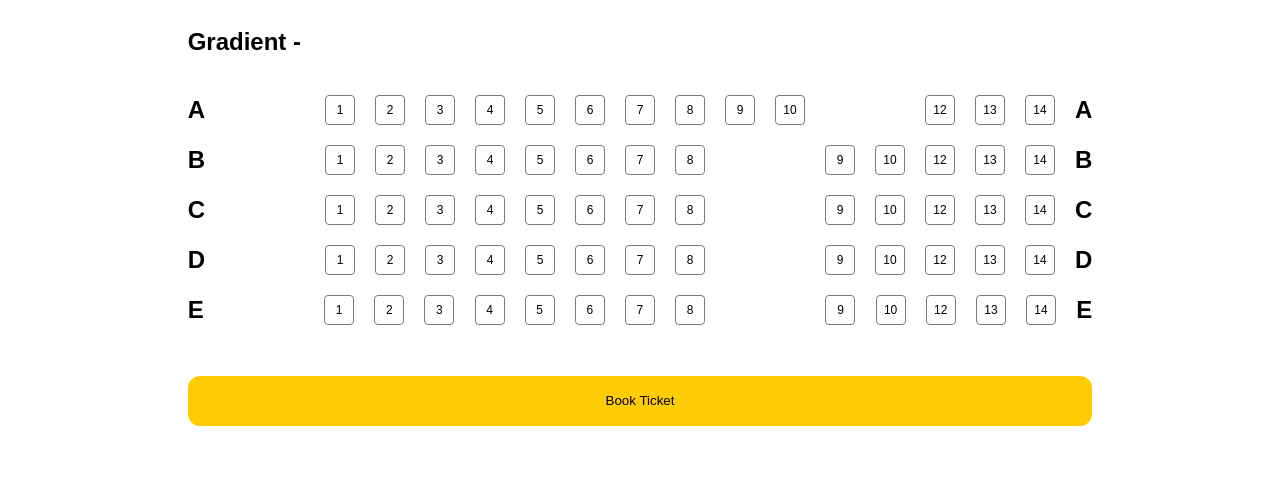
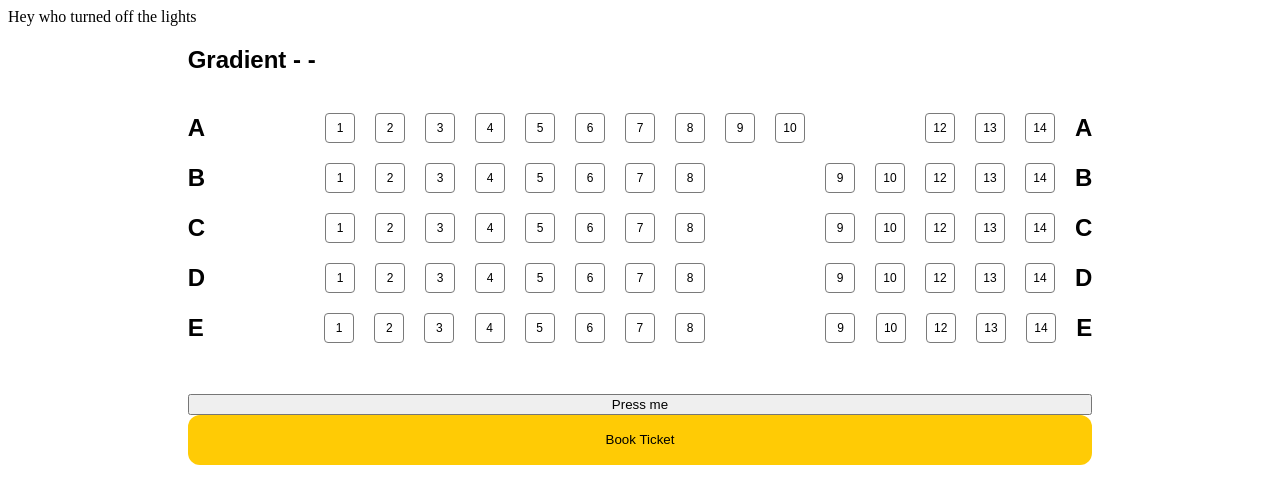
Before and after one commit to naveensinghp/Playground-Stuff, a Next.js app: page /bookseat in a window 1280 px wide. Shown: the top 504 px of the page. Built offline with nearby package versions, Linux system fonts and the light colour scheme.

Commit message:
no message

```diff
--- a/pages/bookseat.js
+++ b/pages/bookseat.js
@@ -3,6 +3,8 @@ import React, { useEffect, useState } from 'react';
 import { range, seatNumbe_two, seatNumber } from "../src/utils";
 import GlobalStyles from "../src/components/GlobalStyles/GlobalStyles";
 import Spacer from "../src/components/Spacer";
+import useToggle from "../hooks/use-toggle";
+
 
 export default function BookSeat() {
     // const id = React.useId();
@@ -15,6 +17,7 @@ export default function BookSeat() {
     const [activeIndex, setActiveIndex] = useState(null);
     const [selectedSeat, setClickedSeat] = useState(null);
     const [isSeatBooked,setSeatBooked] = useState(false);
+    const [isOn, toggleIsOn] = useToggle();
 
     const  handleClick = (seatno,index) => {
         if(selectedSeat == seatno){
@@ -38,9 +41,10 @@ export default function BookSeat() {
 
     return(
         <>
+        {isOn ? 'The light is on!' : 'Hey who turned off the lights'}
             {/* <GlobalStyles /> */}
             <Wrapper>
-                <h1>Gradient - {selectedSeat}</h1>
+                <h1>Gradient - {selectedSeat} - {isOn}</h1>
                   {seatNumber.map((data) => {
                     const uniquePlanId = `${data.seat}-${data.id}`;
                     return(
@@ -67,6 +71,9 @@ export default function BookSeat() {
                     );
                   })}
                   <Spacer size={50} />
+                  <button onClick={toggleIsOn}>
+        Press me
+      </button>
                   <BookTicketBtn onClick={() => bookticket()}>Book Ticket</BookTicketBtn>
             </Wrapper>
         </>
@@ -76,6 +83,7 @@ export default function BookSeat() {
 
 const BookTicketBtn = styled.button`
  background-color: #ffcb05;
+ cursor: pointer;
  color: black;
  height: 50px;
  border: none;
```
